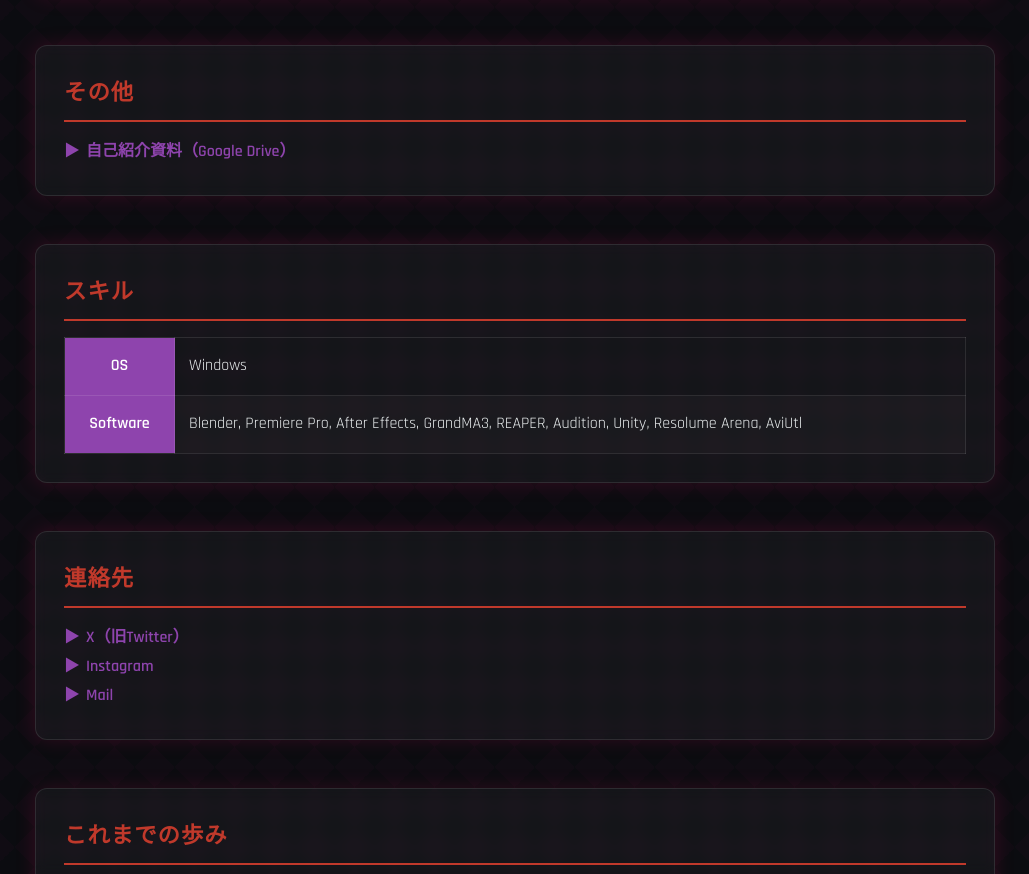
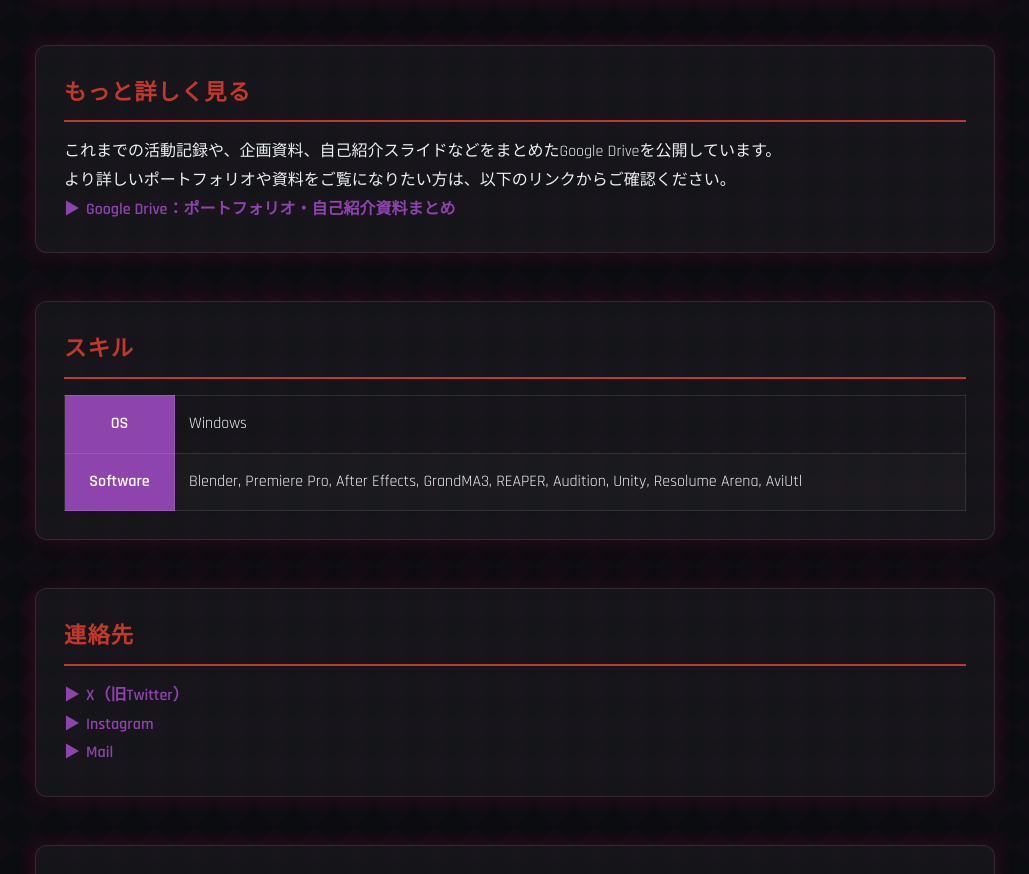
Before and after one commit to kenyu48/kenyu48.github.io, a plain HTML site: page index.html in a window 1280 px wide. Shown: the part 993-1867 px from the top of the page, without its empty margins (125-1154 px from the left). Drawn offline with Linux system fonts and the light colour scheme.

Commit message:
Update index.html

```diff
--- a/index.html
+++ b/index.html
@@ -43,9 +43,13 @@
       </section>
 
       <section>
-        <h2>その他</h2>
+        <h2>もっと詳しく見る</h2>
+        <p>
+          これまでの活動記録や、企画資料、自己紹介スライドなどをまとめたGoogle Driveを公開しています。<br>
+          より詳しいポートフォリオや資料をご覧になりたい方は、以下のリンクからご確認ください。
+        </p>
         <ul>
-          <li><a href="https://drive.google.com/drive/folders/15g5210U5aMGJrQ9osV_6bs5dG_CQW1us?usp=sharing" target="_blank" rel="noopener noreferrer">自己紹介資料（Google Drive）</a></li>
+          <li><a href="https://drive.google.com/drive/folders/15g5210U5aMGJrQ9osV_6bs5dG_CQW1us?usp=sharing" target="_blank" rel="noopener noreferrer">Google Drive：ポートフォリオ・自己紹介資料まとめ</a></li>
         </ul>
       </section>
 
```
